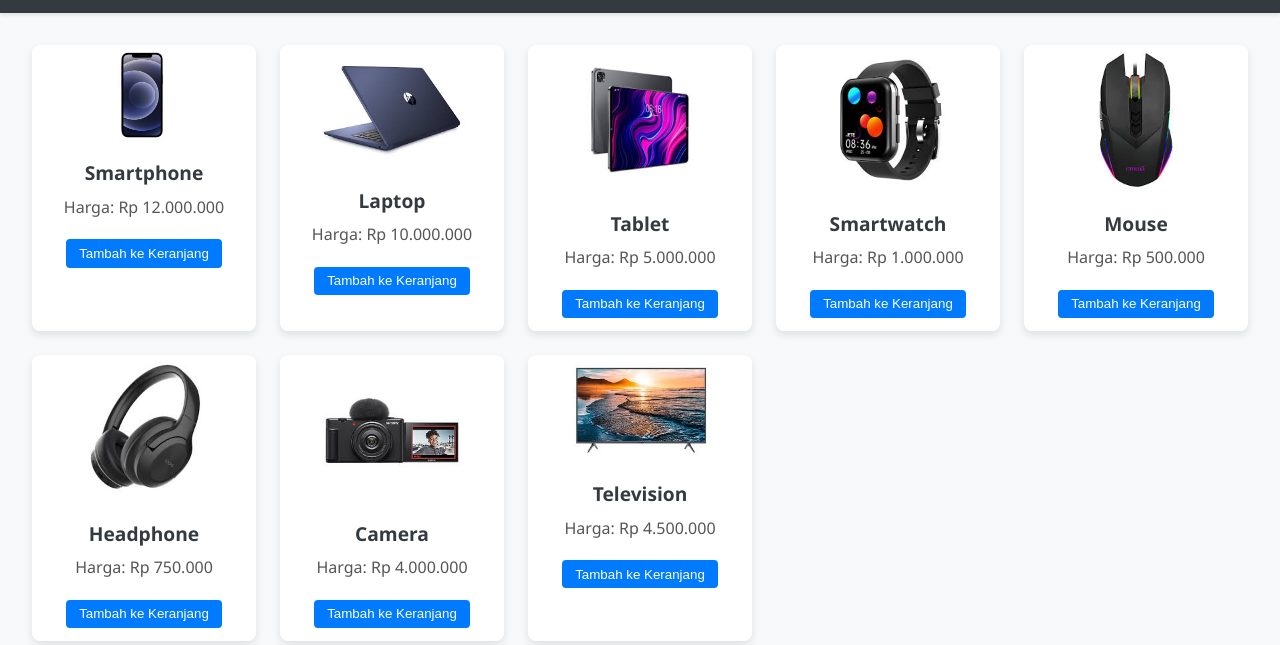
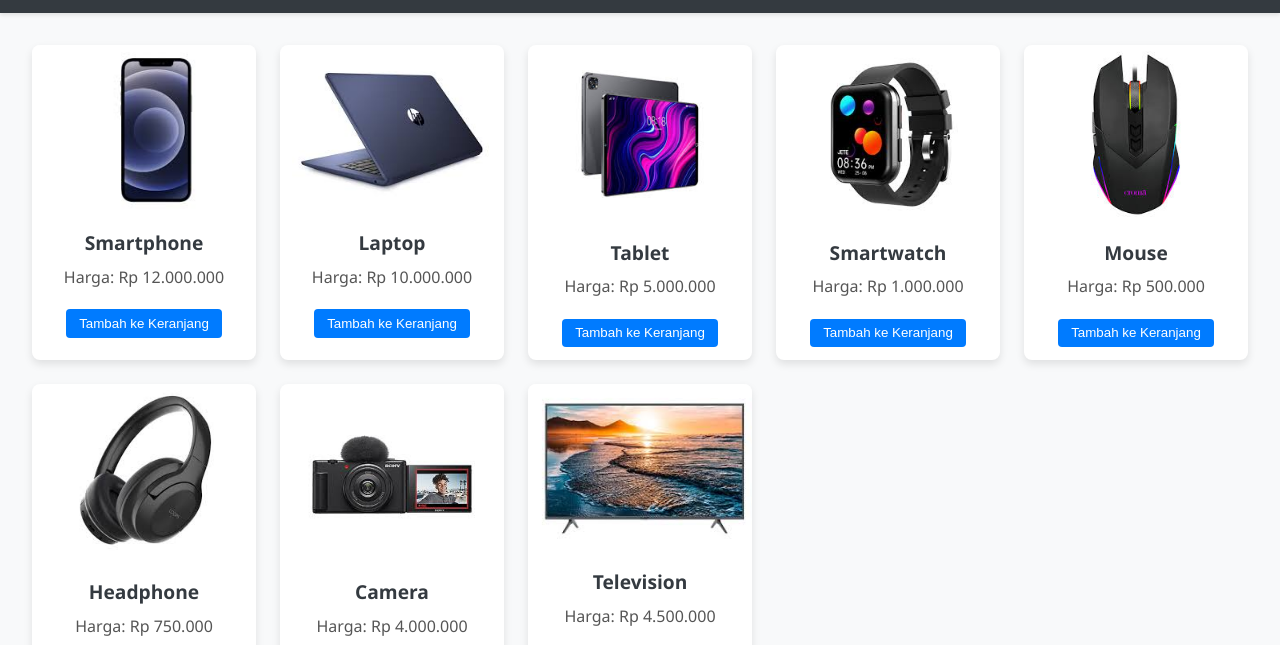
Before and after one commit to Nanvdra/StrElct, a plain HTML site: page index.html in a window 1280 px wide. Shown: the part 118-763 px from the top of the page. Drawn offline with Linux system fonts and the light colour scheme.

Commit message:
Update style.css

```diff
--- a/style.css
+++ b/style.css
@@ -86,10 +86,9 @@ main {
 }
 
 .product-card img {
-    width: 150px;
-    height: auto;
-    max-height: 200px;
-    object-fit: cover;
+    width: 80%; /* Mengatur lebar gambar menjadi 100% dari parentnya */
+    height: px; /* Atur tinggi gambar */
+    object-fit: cover; /* Memastikan gambar mempertahankan aspek rasio */
 }
 
 .product-card h2 {
@@ -225,3 +224,18 @@ footer p {
 .remove-button:hover {
     background-color: #c82333;
 }
+
+.product-card .product-imagehp {
+    width: 255px; /* Mengatur lebar gambar menjadi 100% dari parentnya */
+    object-fit: cover; /* Memastikan gambar mempertahankan aspek rasio */
+}
+
+.product-card .product-imagelp {
+    width: 200px; /* Mengatur lebar gambar menjadi 100% dari parentnya */
+    object-fit: cover; /* Memastikan gambar mempertahankan aspek rasio */
+}
+
+.product-card .product-imagetv {
+    width: 230px; /* Mengatur lebar gambar menjadi 100% dari parentnya */
+    object-fit: cover; /* Memastikan gambar mempertahankan aspek rasio */
+}
```
